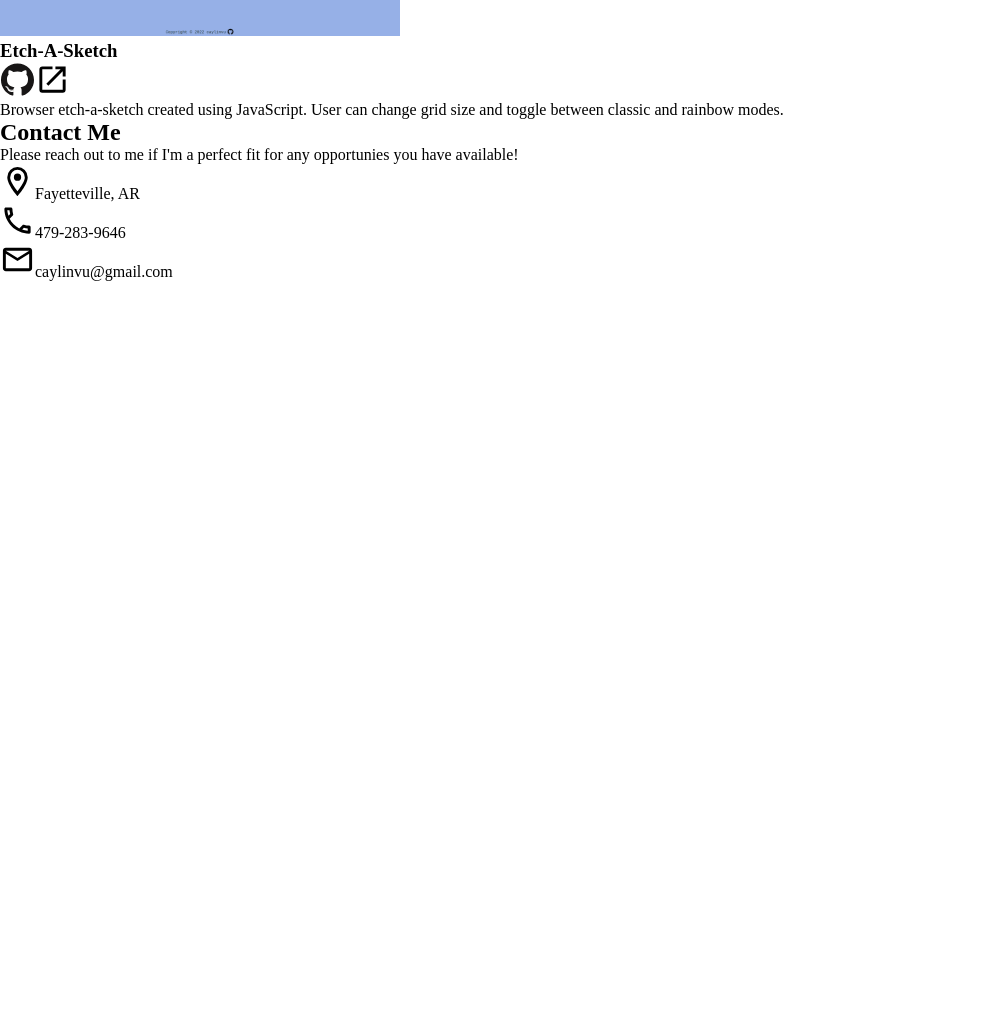
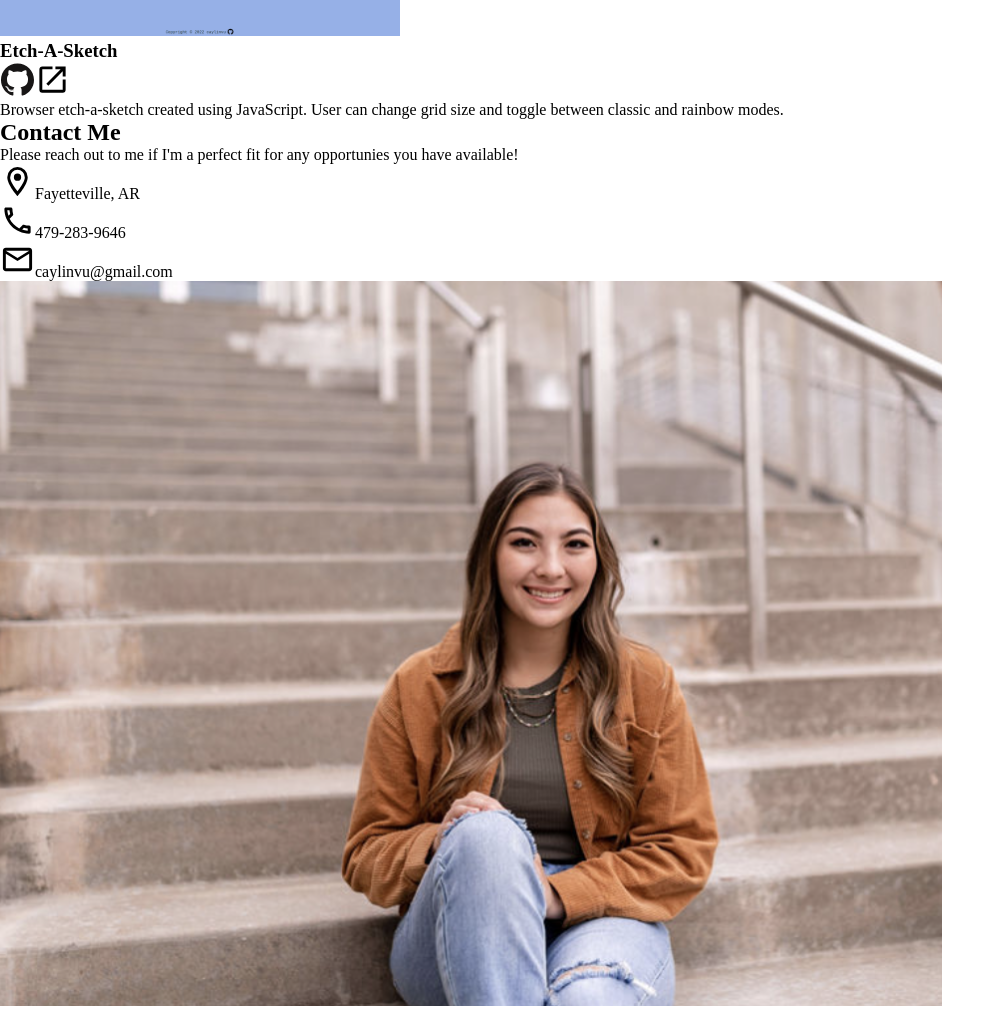
Before and after one commit to caylinvu/personal-portfolio, a website built with webpack: page dist/index.html in a window 1280 px wide. Shown: the part 2635-3645 px from the top of the page, without its empty margins (0-1005 px from the left). Before the commit the page ends 2916 px from the top, so only its background shows below. Built offline with nearby package versions, Linux system fonts and the light colour scheme; a web font is replaced by a local one.

Commit message:
Add image to contact section

```diff
--- a/dist/index.html
+++ b/dist/index.html
@@ -32,6 +32,7 @@
             <div><img src="images/phone-outline.svg" alt="phone" class="icon">479-283-9646</div>
             <div><img src="images/email-outline.svg" alt="email" class="icon">caylinvu@gmail.com</div>
         </div>
+        <img src="images/me2.PNG" alt="" class="contact-img">
     </div>
     <script src="main.js"></script>
 </body>
```
Also changed, not shown: dist/images/me2.PNG (added).
